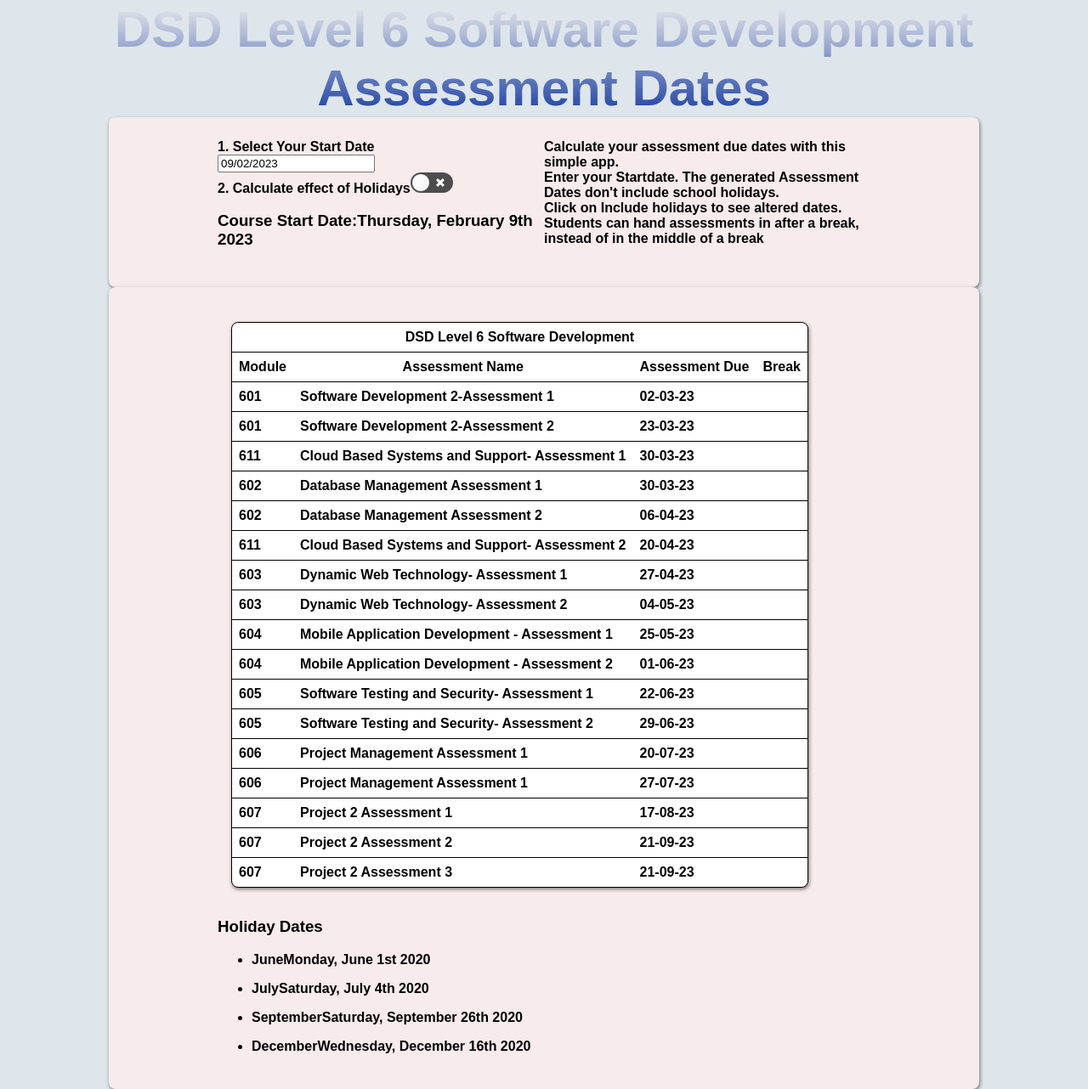
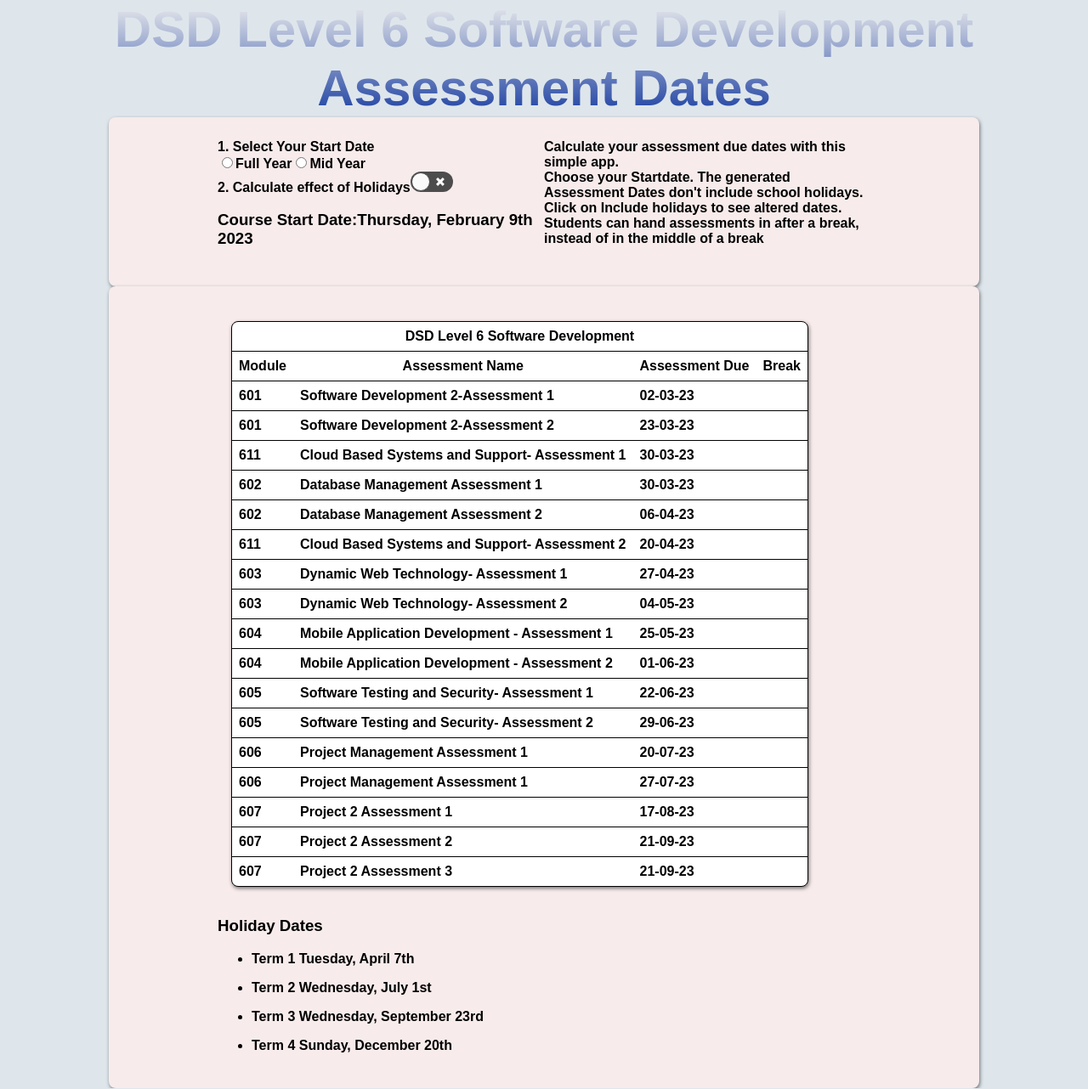
Before and after one commit to Netchicken/timetablereact, a React (Create React App) app: page / in a window 1280 px wide. Shown: the whole page at 85% size. Built offline with nearby package versions, Linux system fonts and the light colour scheme.

Commit message:
Date updating according to start

```diff
--- a/src/Assets/Holidays.json
+++ b/src/Assets/Holidays.json
@@ -1,29 +1,29 @@
 [
   {
     "id": 1,
-    "name": "June",
-    "startDate": "01-06-2023",
+    "name": "Term 1",
+    "startDate": "07-04-2023",
     "days": 14,
     "daysbreak": []
   },
   {
     "id": 2,
-    "name": "July",
-    "startDate": "04-07-2023",
+    "name": "Term 2",
+    "startDate": "01-07-2023",
     "days": 14,
     "daysbreak": []
   },
   {
     "id": 3,
-    "name": "September",
-    "startDate": "26-09-2023",
+    "name": "Term 3",
+    "startDate": "23-09-2023",
     "days": 14,
     "daysbreak": []
   },
   {
     "id": 4,
-    "name": "December",
-    "startDate": "16-12-2023",
+    "name": "Term 4",
+    "startDate": "20-12-2023",
     "days": 35,
     "daysbreak": []
   }
--- a/src/components/Dates.js
+++ b/src/components/Dates.js
@@ -2,6 +2,24 @@ import assessemnts from "../Assets/Assessments.json";
 import collegeHolidays from "../Assets/Holidays.json";
 import moment from "moment";
 //https://www.sitepoint.com/managing-dates-times-using-moment-js/
+
+export function LoadStartDate(selection) {
+  var startDate = "";
+  // console.log("date.js LoadStartDate", selection);
+  switch (selection) {
+    case "full":
+      startDate = "2023-03-06";
+      break;
+    case "mid":
+      startDate = "2023-02-27";
+      break;
+
+    default:
+      startDate = "";
+  }
+  console.log("date.js LoadStartDate", startDate);
+  return startDate;
+}
 
 export function loadAssessmentsFile(
   startDate,
@@ -61,7 +79,6 @@ function HolidayMap(
   var allHolidays = GenerateHolidayDates(holidaysData);
 
   AssWithDates.map((item) => {
-
     allHolidays.map((item2) => {
       //console.log("date match assess date ", newdate);
 
--- a/src/components/Home.js
+++ b/src/components/Home.js
@@ -2,7 +2,8 @@ import React, { useState } from "react";
 import Table2 from "./Table2";
 import "react-datepicker/dist/react-datepicker.css";
 import "../App.css";
-import DatePicker from "react-datepicker";
+import { LoadStartDate } from "../components/Dates";
+// import DatePicker from "react-datepicker";
 
 import {
   loadAssessmentsFile,
@@ -16,8 +17,7 @@ import "react-toggle/style.css";
 const Home = () => {
   const [CalculateHolidays, setCalculateHolidays] = useState(false);
   const [ShowHolidays, setShowHolidays] = useState(false);
-
-  var startdate2 = new Date();
+  const [startdate2, setStartdate2] = useState(new Date());
 
   const handleCalendarClose = () => {
     console.log("Calendar closed", startdate2);
@@ -25,36 +25,23 @@ const Home = () => {
 
   const handleCalendarOpen = () => console.log("Calendar opened");
 
-  const ShowHolidaysChange = () => {
-    // setShowHolidays(() => ({
-    //   ShowHolidays: !ShowHolidays,
-    // }));
-
+  const ShowHolidaysChange = (event) => {
     setShowHolidays((prevState) => !prevState);
-
     console.log("ShowHolidays ", ShowHolidays);
   };
 
   const CalculateHolidaysChange = () => {
-    // setCalculateHolidays(() => ({
-    //   CalculateHolidays: !CalculateHolidays,
-    // }));
-
     setCalculateHolidays((prevState) => !prevState);
     console.log("Home.js CalculateHolidays ", CalculateHolidays);
   };
 
-  const handleChange = (date) => {
-    startdate2 = date.toDateString();
-    console.log("startdate handlechange ", startdate2);
-
+  //Radio button change
+  const onOptionChange = (e) => {
+    var date = LoadStartDate(e.target.value);
+    setStartdate2(new Date(date));
+    console.log("Start date onChange", e.target.value);
+    console.log("startdate onOptionChange ", startdate2);
   };
-
-  // ExampleCustomInput = ({ value, onClick }) => (
-  //   <button className="datepickerFrontButton" onClick={onClick}>
-  //     {value}
-  //   </button>
-  // );
 
   return (
     <div className='container'>
@@ -63,31 +50,26 @@ const Home = () => {
           <h1>DSD Level 6 Software Development Assessment Dates</h1>
         </div>
       </header>
-
-      {/* <Toggle
-
-          defaultChecked={this.state.ShowHolidays}
-          onChange={this.ShowHolidaysChange}
-        />
-        <label htmlFor="cheese-status">Show Holidays</label> */}
       <div className='containerSub'>
         <div className='row'>
           <div className='column'>
             1. Select Your Start Date
-            <DatePicker
-              todayButton='Today'
-              selected={startdate2}
-              onChange={handleChange}
-              withPortal
-              peekNextMonth
-              showYearDropdown
-              showMonthDropdown
-              dropdownMode='select'
-              onCalendarClose={handleCalendarClose}
-              onCalendarOpen={handleCalendarOpen}
-              dateFormat='dd/MM/yyy'
-              // customInput={this.ExampleCustomInput}
+            <div>
+              <input
+                type='radio'
+                value='full'
+                name='startdate'
+                onChange={onOptionChange}
               />
+              Full Year
+              <input
+                type='radio'
+                value='mid'
+                name='startdate'
+                onChange={onOptionChange}
+              />
+              Mid Year
+            </div>
             <label htmlFor='cheese-status'>
               2. Calculate effect of Holidays
             </label>
@@ -103,7 +85,7 @@ const Home = () => {
 
           <div className='column'>
             Calculate your assessment due dates with this simple app.<br></br>{" "}
-            Enter your Startdate. The generated Assessment Dates don't include
+            Choose your Startdate. The generated Assessment Dates don't include
             school holidays. <br></br>Click on Include holidays to see altered
             dates. <br></br>Students can hand assessments in after a break,
             instead of in the middle of a break
@@ -117,34 +99,19 @@ const Home = () => {
           CalculateHolidays={CalculateHolidays}
         ></Table2>
 
-
         <h3>Holiday Dates</h3>
 
         {GetHolidayData().map((item, index) => {
           return (
             <ul className='list-group list-group-flush'>
               <li key={item.name}>
-                {item.name}
-                {moment(item.startDate, "DD-MM-YY").format(
-                  "dddd, MMMM Do YYYY"
-                )}
+                {item.name} {}
+                {moment(item.startDate, "DD-MM-YY").format("dddd, MMMM Do")}
               </li>
             </ul>
           );
         })}
       </div>
-      {/* <h3>Each Holiday Dates</h3>
-
-        {GenerateHolidayDates().map((item, index) => {
-          return (
-            <ul className="list-group list-group-flush">
-              <li>
-                {item.daysbreak.length} Days - {item.name} <br></br>-{" "}
-                {item.daysbreak}
-              </li>
-            </ul>
-          );
-        })} */}
     </div>
   );
 };
```
Lines whose indentation alone changed are shown as unchanged.
